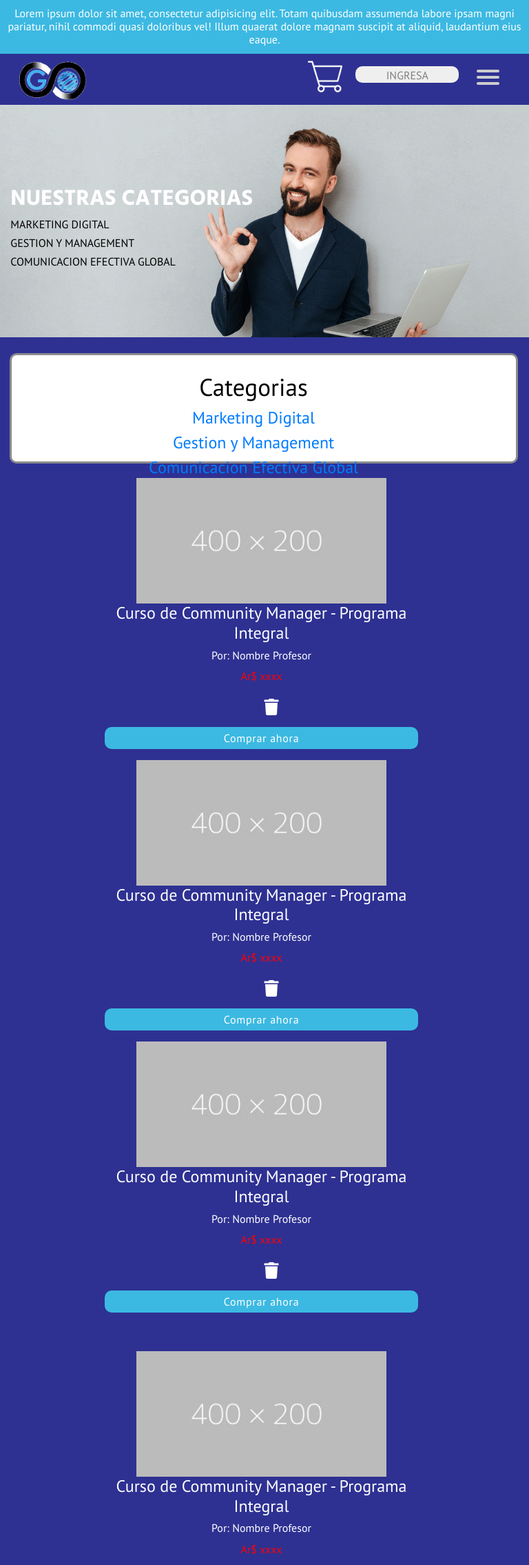
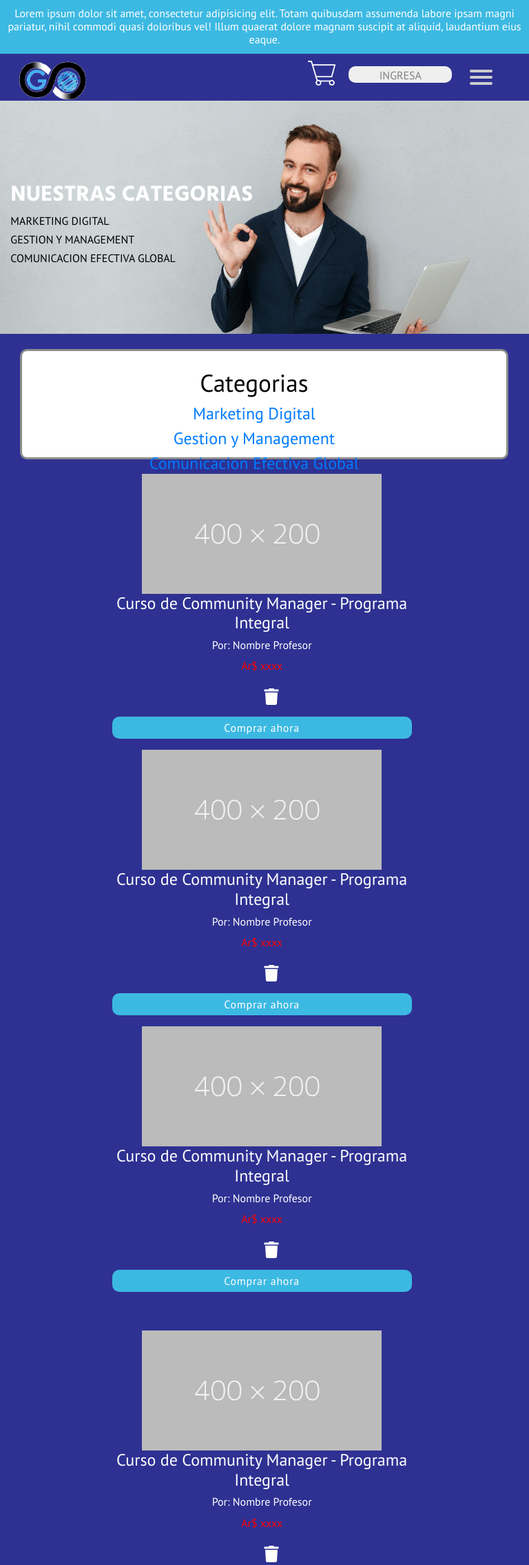
Before and after one commit to NicoleRKiss/grupo_5_nombre, a Node server app: page /categoria/ in a window 768 px wide. Shown: the top 2269 px of the page at 69% size. Run offline with Node 20, Linux system fonts and the light colour scheme; some libraries are stand-ins or nearby versions.

Commit message:
Agrego arreglos scroll Horizontal Categoria

```diff
--- a/grupo_5/public/css/estilos.css
+++ b/grupo_5/public/css/estilos.css
@@ -63,7 +63,7 @@ a
     padding-top: 10%;
 }
 .carrito img{
-    width: 50px;
+    width: 40px;
 }
 .disclaimer{
     background-color: #3CB9E2;
@@ -296,6 +296,10 @@ footer p{
 
 }
 @media(min-width:320px) and (max-width:767px){
+    html, body {
+        max-width: 100%;
+        overflow-x: hidden;
+    }
     .ft{
         bottom: 0 auto;
     }
@@ -382,8 +386,10 @@ footer p{
 }
 }
 @media(min-width:768px) and (max-width:1024px){
-    .cont2{
-        width: 50%;
+    .row{
+        width: 100%;
+        padding: 0;
+        margin: 0;
     }
     .enlaces{
         width: 47%;
@@ -423,6 +429,7 @@ footer p{
         flex: 0 0 100%;
     max-width: 100%;
         height: 50vh;
+        padding-right: 0;
     }
     .cont2{
         height: 20vh;
@@ -460,5 +467,8 @@ footer p{
     #ft{
     bottom: 0;
 }
-
+html, body {
+    max-width: 100%;
+    overflow-x: hidden;
 }
+}
--- a/grupo_5/views/categoria.ejs
+++ b/grupo_5/views/categoria.ejs
@@ -46,7 +46,7 @@
         </div>
     </div>
     <div class="row">
-        <div class="cont2 col-2">
+        <div class="cont2 col-2" id="reset">
          <div class="card cards categ">
              <div class="card-body cardBody">
 
```
